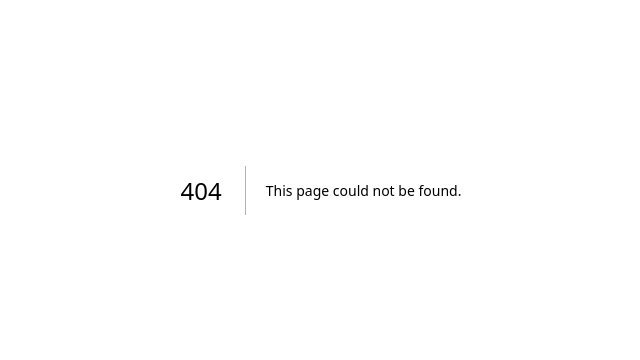
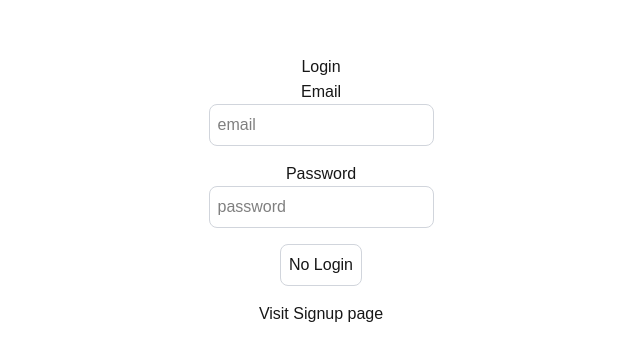
Before and after one commit to Harshit-Raj-23/next-auth, a Next.js app: page /login in a window 1280 px wide. Before the commit this address had no page. Shown: the part 210-570 px from the top of the page, without its empty margins (319-959 px from the left). Built offline with nearby package versions, Linux system fonts and the light colour scheme.

Commit message:
Login page created

```diff
--- /dev/null
+++ b/src/app/login/page.tsx
@@ -0,0 +1,71 @@
+import { useEffect, useState } from "react";
+import axios from "axios";
+import { useRouter } from "next/navigation";
+import toast from "react-hot-toast";
+import Link from "next/link";
+
+const LoginPage = () => {
+  const router = useRouter();
+  const [user, setUser] = useState({
+    email: "",
+    password: "",
+  });
+  const [btnDisabled, SetBtnDisabled] = useState(true);
+  const [loading, setLoading] = useState(false);
+
+  const onLogin = async () => {
+    try {
+      setLoading(true);
+      const response = await axios.post("/api/users/login", user);
+      console.log("Login success: ", response.data);
+      router.push("/profile");
+      toast.success(response.data.message);
+    } catch (error: any) {
+      console.log("Login failed: ", error.message);
+      toast.error(error.message);
+    } finally {
+      setLoading(false);
+    }
+  };
+
+  useEffect(() => {
+    if (user.email.length > 0 && user.password.length > 0) {
+      SetBtnDisabled(false);
+    } else {
+      SetBtnDisabled(true);
+    }
+  }, [user]);
+  return (
+    <div className="flex flex-col items-center justify-center min-h-screen py-2">
+      <h1>{loading ? "Processing..." : "Login"}</h1>
+      <hr />
+      <label htmlFor="email">Email</label>
+      <input
+        className="p-2 border border-gray-300 rounded-lg mb-4 focus:outline-none focus:border-gray-600 text-black"
+        id="email"
+        type="email"
+        value={user.email}
+        onChange={(e) => setUser({ ...user, email: e.target.value })}
+        placeholder="email"
+      />
+      <label htmlFor="password">Password</label>
+      <input
+        className="p-2 border border-gray-300 rounded-lg mb-4 focus:outline-none focus:border-gray-600 text-black"
+        id="password"
+        type="password"
+        value={user.password}
+        onChange={(e) => setUser({ ...user, password: e.target.value })}
+        placeholder="password"
+      />
+      <button
+        onClick={onLogin}
+        className="p-2 border border-gray-300 rounded-lg mb-4 focus:outline-none focus:border-gray-600"
+      >
+        {btnDisabled ? "No Login" : "Login"}
+      </button>
+      <Link href="/signup">Visit Signup page</Link>
+    </div>
+  );
+};
+
+export default LoginPage;
```
